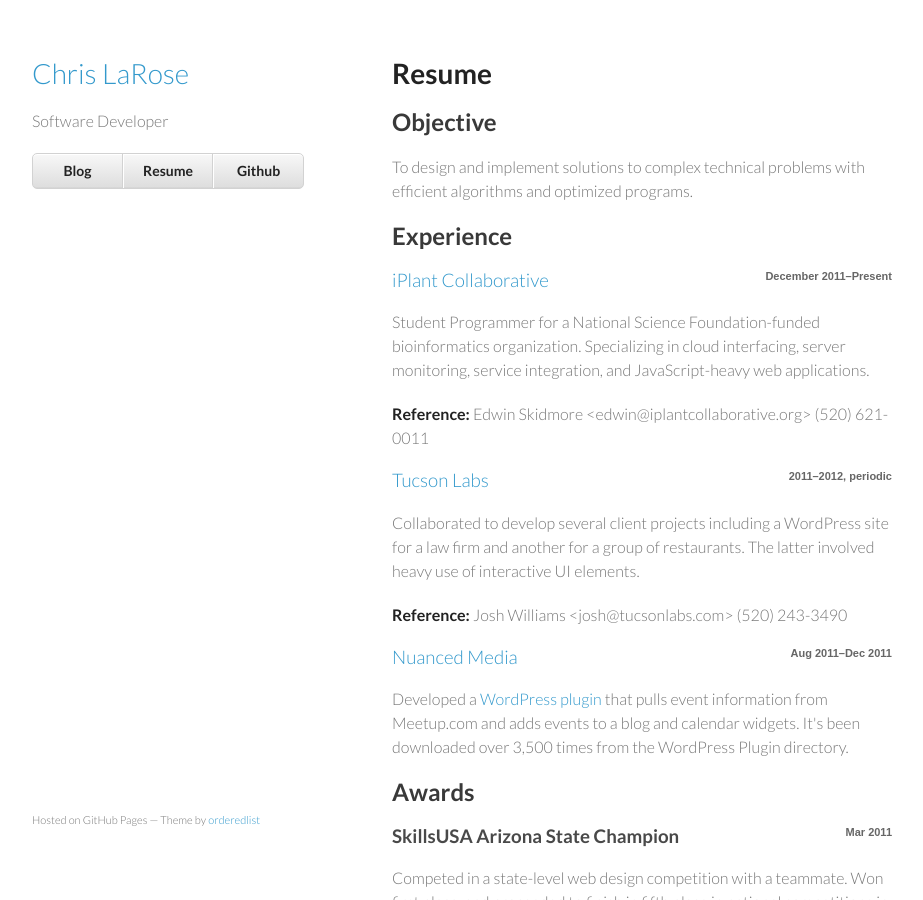
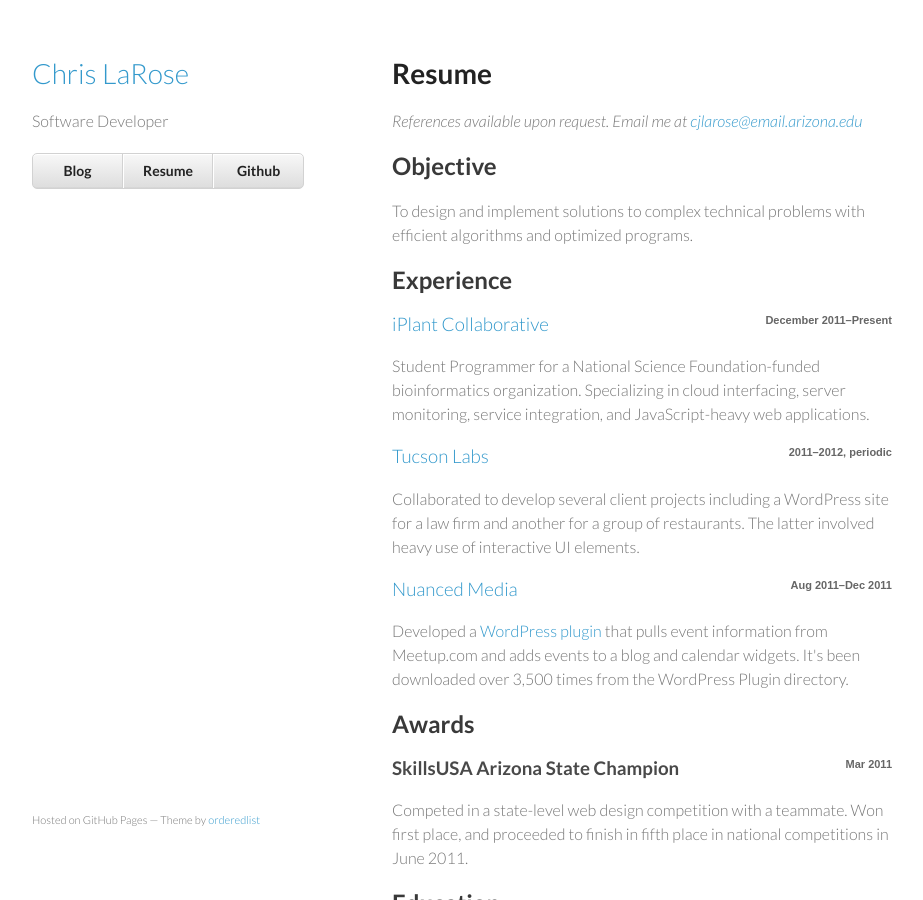
Before and after one commit to cjlarose/cjlarose.github.io, a Jekyll site: the page built from resume/index.html, in a window 1280 px wide and 900 px high. Shown: the whole window, without its empty margins (178-1101 px from the left). Built offline with Jekyll 4.4.1, drawn with Linux system fonts in a browser that asks for light colours.

Commit message:
Removed references

```diff
--- a/resume/index.html
+++ b/resume/index.html
@@ -3,6 +3,9 @@
 body_class: resume
 ---
 <h1>Resume</h1>
+ <p><em>References available upon request. Email me at
+    <a href="mailto:cjlarose@email.arizona.edu">cjlarose@email.arizona.edu</a>
+ </em></p>
 
  <h2>Objective</h2>
 
@@ -20,8 +23,10 @@
      organization. Specializing in cloud interfacing, server monitoring, service
      integration, and JavaScript-heavy web applications.</p>
 
+    {% comment %}
      <p><strong>Reference:</strong> Edwin Skidmore &lt;edwin@iplantcollaborative.org&gt;
      (520) 621-0011</p>
+    {% endcomment %}
    </li>
 
    <li>
@@ -32,8 +37,10 @@
      law firm and another for a group of restaurants. The latter involved heavy use of
      interactive UI elements.</p>
 
+    {% comment %}
      <p><strong>Reference:</strong> Josh Williams &lt;josh@tucsonlabs.com&gt; (520)
      243-3490</p>
+    {% endcomment %}
    </li>
 
    <li>
```
